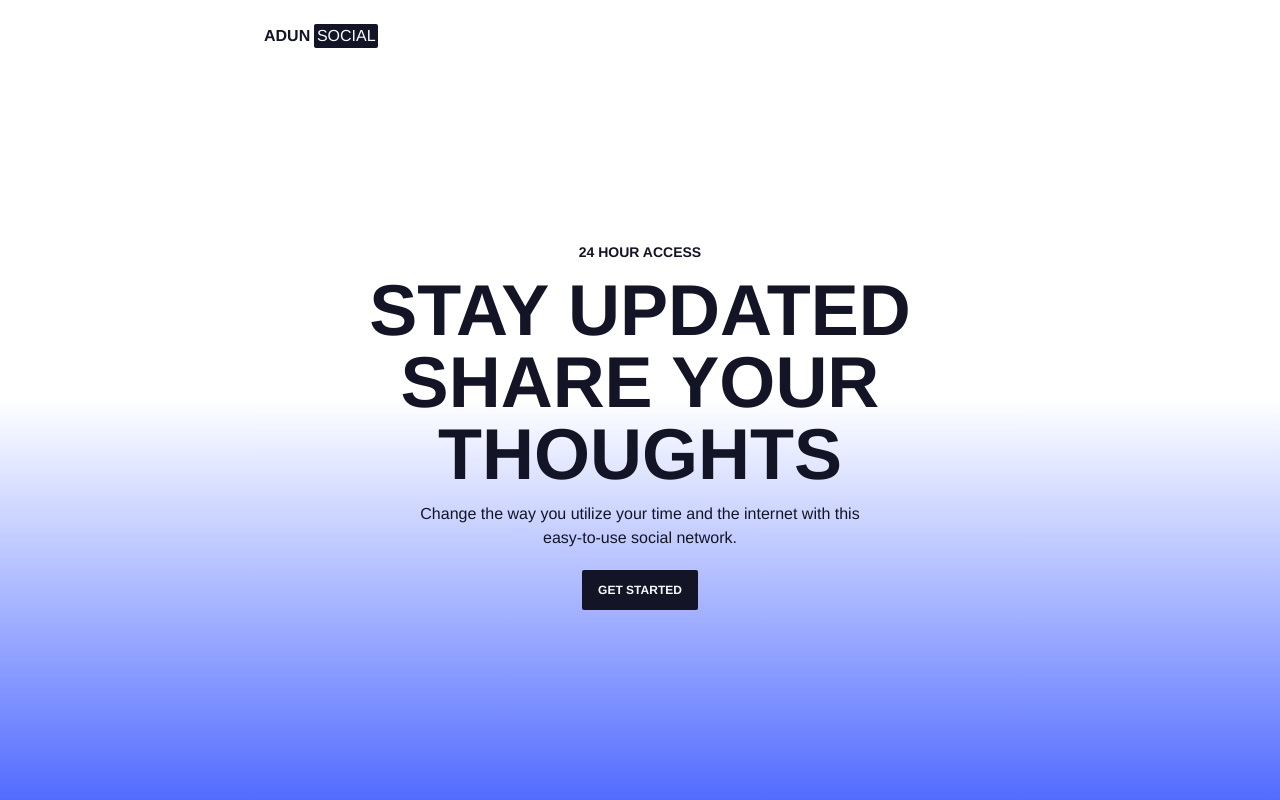
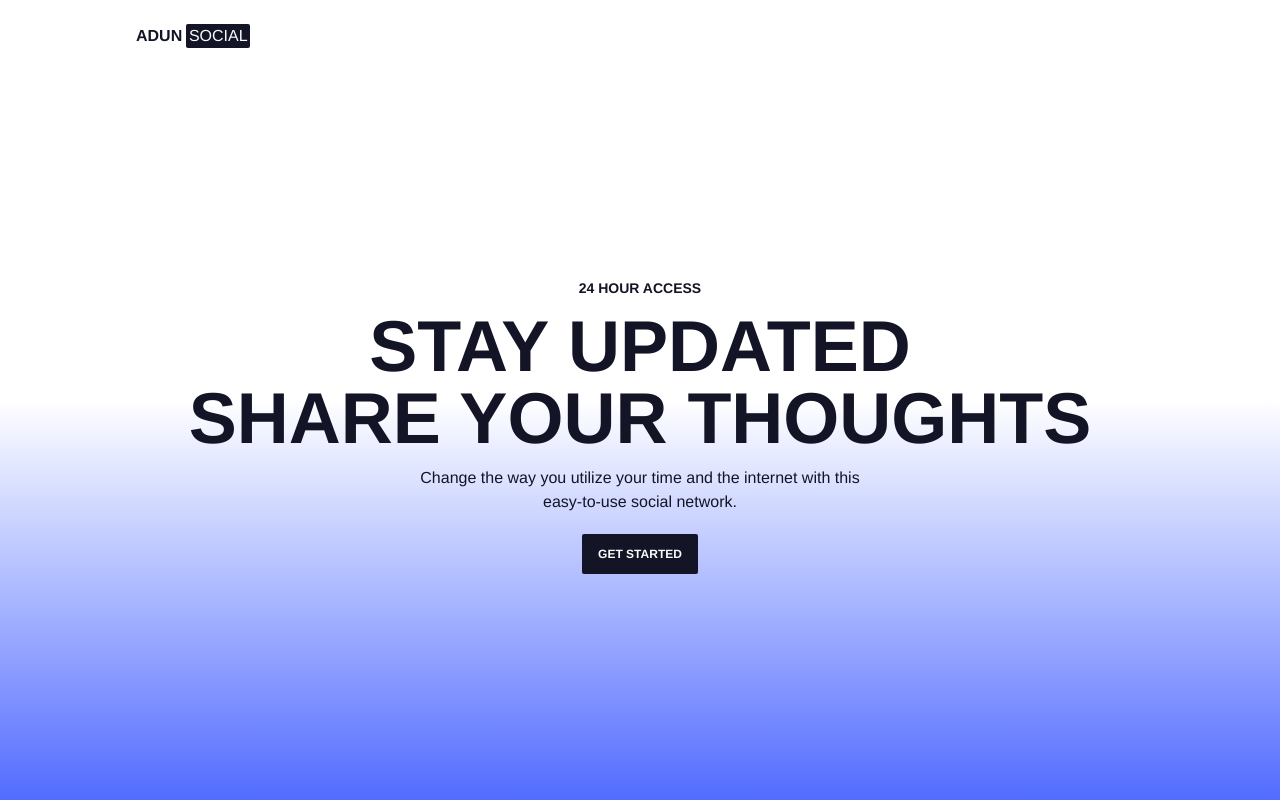
Before and after one commit to RichGod93/ADUN-SOCIAL-OPEN-SOURCE, a Next.js app: page / in a window 1280 px wide. Built offline with nearby package versions, Linux system fonts and the light colour scheme; no server answers.

Commit message:
sltyling: padding

```diff
--- a/src/pages/index.tsx
+++ b/src/pages/index.tsx
@@ -8,7 +8,7 @@ export default function LandingPage() {
   return (
     <>
       <PageHead title="ADUN Social" page_name={''} />
-      <main className="px-5 md:lg:px-32 bg-gradient-to-b light-gradient dark:dark-gradient">
+      <main className="bg-gradient-to-b light-gradient dark:dark-gradient">
         {/* Hero */}
         <Hero />
       </main>
```
